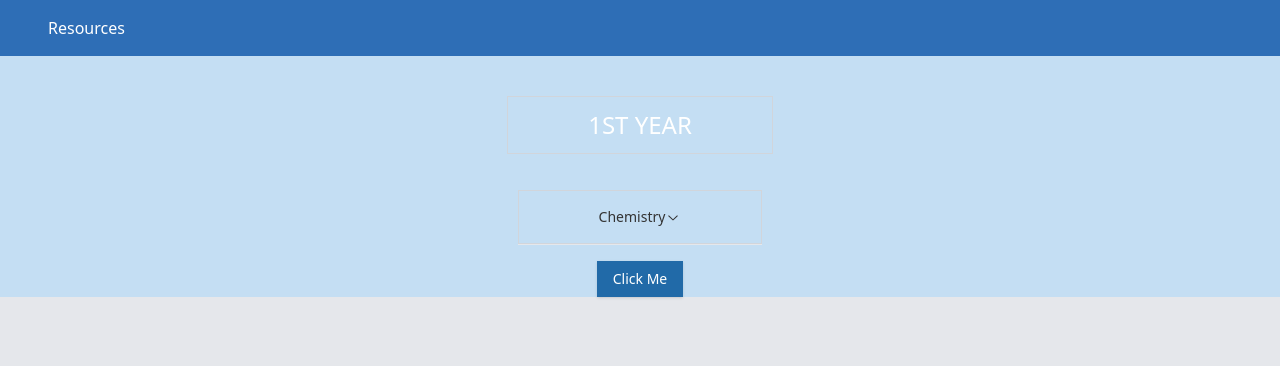
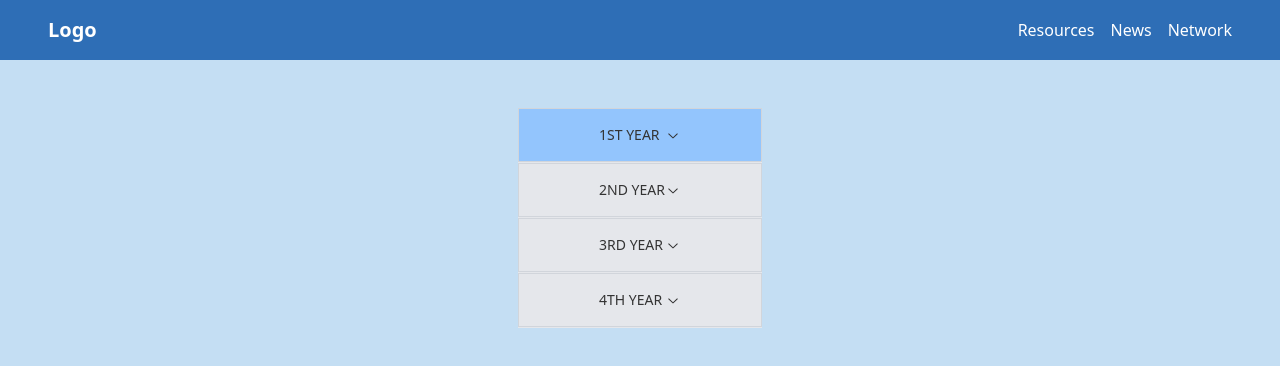
Before and after one commit to himanshuraimau/college-nexus, a Next.js app: page / in a window 1280 px wide. Shown: the top 366 px of the page. Built offline with nearby package versions, Linux system fonts and the light colour scheme; a web font is replaced by a local one.

Commit message:
add first-year page

```diff
--- /dev/null
+++ b/src/app/first-year/page.tsx
@@ -0,0 +1,16 @@
+import React from 'react'
+import FirstYear from "@/components/my-comp/firstYear"
+import Navbar from '@/components/navBar'
+
+const firstyear = () => {
+  return (
+    <div>
+
+       <Navbar/>
+        <FirstYear/>
+
+    </div>
+  )
+}
+
+export default firstyear
--- a/src/app/page.tsx
+++ b/src/app/page.tsx
@@ -5,18 +5,10 @@ import Link from "next/link";
 
 export default function Home() {
   return (
-    <div className="h-full w-full bg-background text-text font-sans">
+    <div className="h-screen w-full bg-background text-text font-sans">
       <Navbar  />
-      <div className="flex flex-col items-center justify-center pt-10 space-y-4">
-        <div className="border border-solid border-gray-300 pt-3 pb-3 pl-20 pr-20 text-2xl text-primary-foreground">
-          1ST YEAR
-        </div>
-        <div className="flex flex-col items-center justify-center pt-5 space-y-4">
-          <div>
-            <AccordionDemo />
-          </div>
-          <Button className="bg-btn hover:bg-btn-hover text-white">Click Me</Button>
-        </div>
+      <div className=" text-text space-y-4">
+               <AccordionDemo/>
       </div>
     </div>
   );
--- /dev/null
+++ b/src/components/my-comp/firstYear.tsx
@@ -0,0 +1,62 @@
+import React from 'react';
+import {
+  Accordion,
+  AccordionContent,
+  AccordionItem,
+  AccordionTrigger,
+} from "@/components/ui/accordion";
+import Link from "next/link";
+
+const subjects1 = ['MATHS(CIVIL)','MATHS(CSE)','MATHS(MECH)','MATHS(ECE)']
+
+
+const FirstYear = () => {
+  return (
+  <div className='flex flex-col'>
+    <div className="pt-12 w-full flex flex-col justify-center items-center">
+      <Accordion type="single" collapsible>
+        {subjects1.map((subject, index) => (
+          <AccordionItem key={index} value={`item-${index}`}>
+            <AccordionTrigger className="pl-20 pr-20 bg-blue-300 border border-gray-300 hover:bg-nav">
+              {subject}
+            </AccordionTrigger>
+            <AccordionContent className="border border-gray-300">
+              <Accordion type="single" collapsible>
+                <AccordionItem value={`item-${index}-notes`}>
+                  <AccordionTrigger className="pl-20 pr-20 bg-blue-200 border border-gray-300 hover:bg-nav">
+                    NOTES
+                  </AccordionTrigger>
+                  <AccordionContent className="pl-20 pr-20 bg-white border border-gray-300">
+                    {/* Add content for NOTES */}
+                    Content for {subject} Notes
+                  </AccordionContent>
+                </AccordionItem>
+                <AccordionItem value={`item-${index}-qb`}>
+                  <AccordionTrigger className="pl-20 pr-20 bg-blue-200 border border-gray-300 hover:bg-nav">
+                    QUESTION BANK
+                  </AccordionTrigger>
+                  <AccordionContent className="pl-20 pr-20 bg-white border border-gray-300">
+                    {/* Add content for QUESTION BANK */}
+                    Content for {subject} Question Bank
+                  </AccordionContent>
+                </AccordionItem>
+                <AccordionItem value={`item-${index}-pyqs`}>
+                  <AccordionTrigger className="pl-20 pr-20 bg-blue-200 border border-gray-300 hover:bg-nav">
+                    PYQS
+                  </AccordionTrigger>
+                  <AccordionContent className="pl-20 pr-20 bg-white border border-gray-300">
+                    {/* Add content for PYQS */}
+                    Content for {subject} PYQS
+                  </AccordionContent>
+                </AccordionItem>
+              </Accordion>
+            </AccordionContent>
+          </AccordionItem>
+        ))}
+      </Accordion>
+    </div>
+    </div>
+  );
+};
+
+export default FirstYear;
--- a/src/components/my-comp/myAcc.tsx
+++ b/src/components/my-comp/myAcc.tsx
@@ -1,3 +1,4 @@
+"use client"
 import {
   Accordion,
   AccordionContent,
@@ -6,86 +7,58 @@ import {
 } from "@/components/ui/accordion";
 import Link from "next/link";
 
-  export function AccordionDemo() {
+function AccordionDemo() {
   return (
-      <Accordion type="single" collapsible className="w-full">
+    <>
+    <div className="pt-12 w-full flex flex-col justify-center items-center">
+      <Accordion type="single" collapsible>
         <AccordionItem value="item-1">
-          <AccordionTrigger className="border border-solid border-gray-300 pl-20 pr-20">
-            Chemistry
+          <AccordionTrigger className="pl-20 pr-20 bg-blue-300 border border-gray-300 hover:bg-nav">
+            1ST YEAR
           </AccordionTrigger>
-          <AccordionContent>
-            <div className="p-5 flex flex-col justify-stretch space-y-4">
-              <Accordion type="single" collapsible className="w-full">
+          <AccordionContent className="pl-20 pr-20 bg-white border border-gray-300">
+            <Link href="/first-year">
+                ALL SUBJECTS
+            </Link>
+          </AccordionContent>
+        </AccordionItem>
+
         <AccordionItem value="item-2">
-                  <AccordionTrigger className="border border-solid border-gray-300 pl-20 pr-20 bg-slate-300">
-                    ELECTRODE-SYSTEM
+          <AccordionTrigger className="pl-20 pr-20 bg-gray-200 border border-gray-300 hover:bg-gray-300">
+            2ND YEAR
           </AccordionTrigger>
-                  <AccordionContent>
-                    <div className="p-5 flex flex-col justify-stretch space-y-4">
-                      <Link href="">PART-1</Link>
-                      <Link href="">PART-2</Link>
-                    </div>
+          <AccordionContent className="pl-20 pr-20 bg-white border border-gray-300">
+            <Link href="/second-year">
+              SUBJECTS
+            </Link>
           </AccordionContent>
         </AccordionItem>
 
         <AccordionItem value="item-3">
-                  <AccordionTrigger className="border border-solid border-gray-300 pl-20 pr-20 bg-slate-300">
-                    ANALYTICAL-TECH
+          <AccordionTrigger className="pl-20 pr-20 bg-gray-200 border border-gray-300 hover:bg-gray-300">
+            3RD YEAR
           </AccordionTrigger>
-                  <AccordionContent>
-                    <div className="p-5 flex flex-col justify-stretch space-y-4">
-                      <Link
-                       href="https://drive.google.com/uc?export=download&id=1R5Kaa6Y1QhbJKus9VuTRs16KvLxnFeBb">
-                       PART-1
+          <AccordionContent className="pl-20 pr-20 bg-white border border-gray-300">
+            <Link href="/third-year">
+              SUBJECTS
             </Link>
-                      <Link
-                       href="https://drive.google.com/uc?export=download&id=17AkjmQ7Q2y8GXaHEpKSgfG3ECibr5Fao">
-                        PART-2
-                      </Link>
-
-                    </div>
           </AccordionContent>
         </AccordionItem>
 
         <AccordionItem value="item-4">
-                  <AccordionTrigger className="border border-solid border-gray-300 pl-20 pr-20 bg-slate-300">
-                    NANO-TECH
+          <AccordionTrigger className=" pl-20 pr-20 bg-gray-200 border border-gray-300 hover:bg-gray-300">
+            4TH YEAR
           </AccordionTrigger>
-                  <AccordionContent>
-                    <div className="p-5 flex flex-col justify-stretch space-y-4">
-                      <Link href="">PART-1</Link>
-                      <Link href="">PART-2</Link>
-                    </div>
-                  </AccordionContent>
-                </AccordionItem>
-
-                <AccordionItem value="item-5">
-                  <AccordionTrigger className="border border-solid border-gray-300 pl-20 pr-20 bg-slate-300">
-                    POLYMERIC-MATERIALS
-                  </AccordionTrigger>
-                  <AccordionContent>
-                    <div className="p-5 flex flex-col justify-stretch space-y-4">
-                      <Link href="">PART-1</Link>
-                      <Link href="">PART-2</Link>
-                    </div>
-                  </AccordionContent>
-                </AccordionItem>
-
-                <AccordionItem value="item-6">
-                  <AccordionTrigger className="border border-solid border-gray-300 pl-20 pr-20 bg-slate-300">
-                    CORROSION-SCIENCE
-                  </AccordionTrigger>
-                  <AccordionContent>
-                    <div className="p-5 flex flex-col justify-stretch space-y-4">
-                      <Link href="">PART-1</Link>
-                      <Link href="">PART-2</Link>
-                    </div>
+          <AccordionContent className="pl-20 pr-20 bg-white border border-gray-300">
+            <Link href="/fourth-year">
+               SUBJECTS
+            </Link>
           </AccordionContent>
         </AccordionItem>
       </Accordion>
     </div>
-          </AccordionContent>
-        </AccordionItem>
-      </Accordion>
+    </>
   );
 }
+
+export { AccordionDemo };
--- a/src/components/navBar.tsx
+++ b/src/components/navBar.tsx
@@ -1,4 +1,4 @@
-"use client";
+"use client"
 import React, { useState } from 'react';
 
 const Navbar = () => {
@@ -9,12 +9,34 @@ const Navbar = () => {
   };
 
   return (
-    <nav className="bg-nav text-white p-4">
-      <div className="container mx-auto flex justify-between items-center">
-        <div className='text-white flex items-center justify-center'>
-            Resources
+    <nav className="bg-nav text-white p-4 " >
+      <div className="pl-15 pr-15 container mx-auto flex items-center justify-between">
+
+          <div className="text-xl font-bold">Logo</div>
+
+          <div className="flex justify-evenly space-x-4">
+            <div>Resources</div>
+            <div>News</div>
+            <div>Network</div>
+          </div>
+
+        {/* Hamburger Menu (for mobile) */}
+        <div className="md:hidden">
+          <button
+            className="text-white focus:outline-none"
+            onClick={toggleMenu}
+          >
+            {isOpen ? 'Close' : 'Menu'}
+          </button>
         </div>
+      </div>
+
+      {/* Mobile Menu */}
+      {isOpen && (
+        <div className="md:hidden bg-white p-2">
+          <div>Mobile Menu Items Here</div>
         </div>
+      )}
     </nav>
   );
 };
```
Lines whose indentation alone changed are shown as unchanged.
